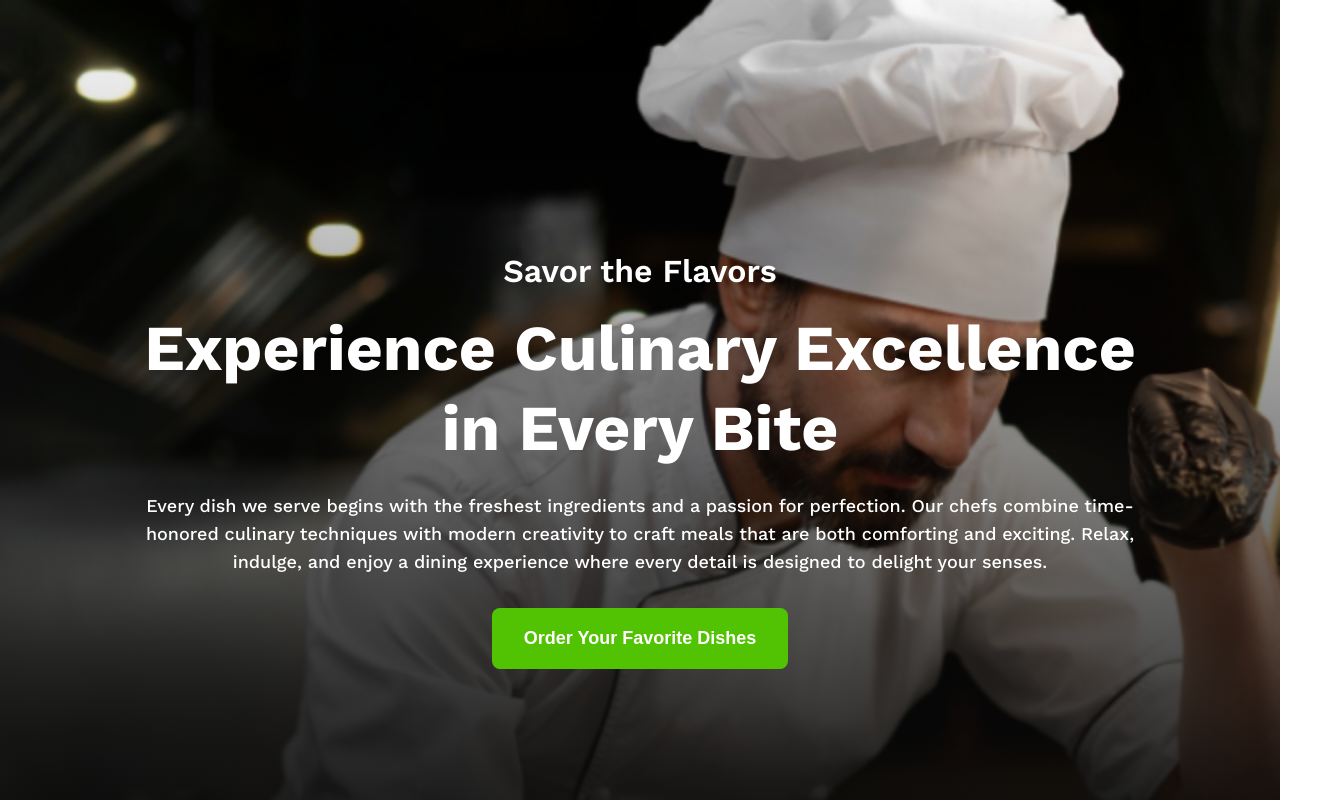
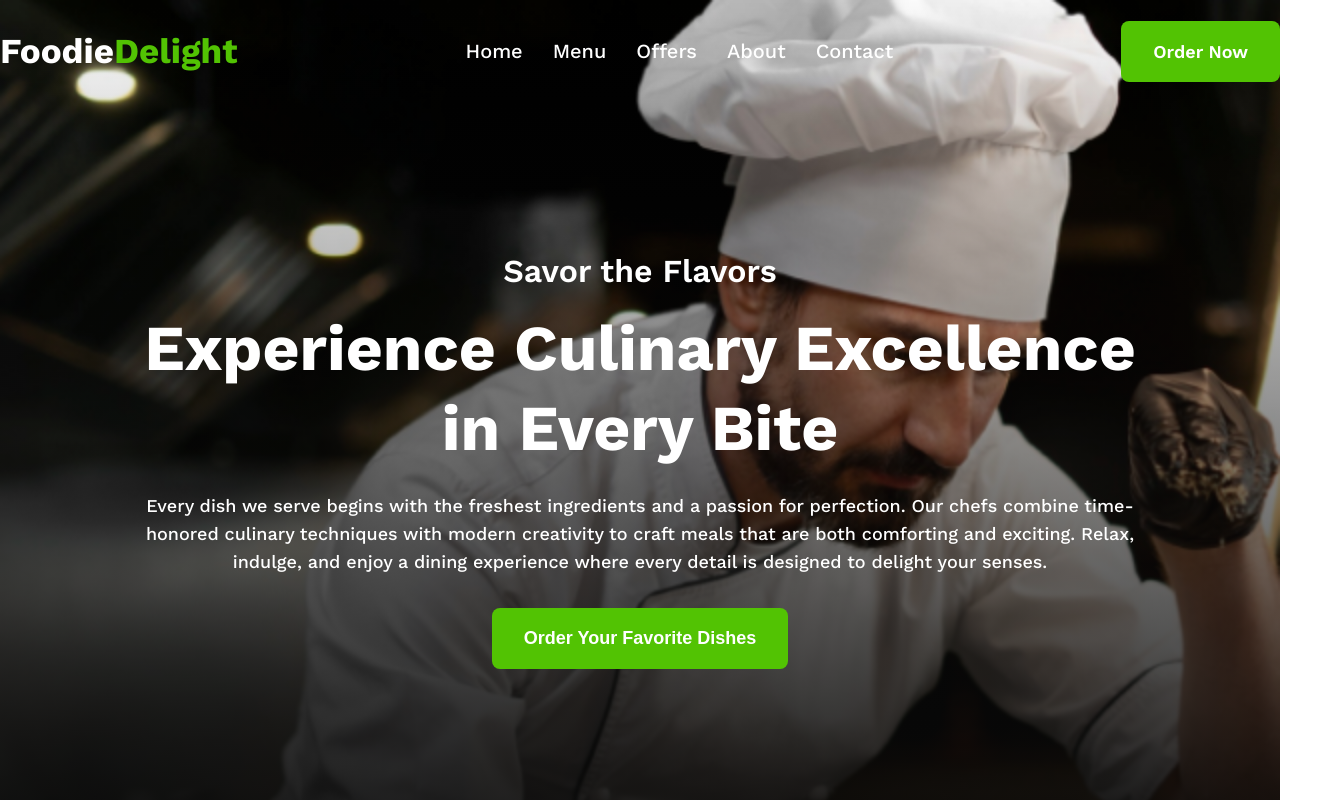
Before and after one commit to dev-rktanvir/food-restaruent, a plain HTML site: page index.html in a window 1280 px wide. Shown: the top 800 px of the page, 1330 px wide, since content can reach past the window. Drawn offline with nearby package versions, Linux system fonts and the light colour scheme.

Commit message:
complete navbar

```diff
--- a/index.html
+++ b/index.html
@@ -16,21 +16,35 @@
 
 <body class="work-sans-font">
     <header class="header">
+        <nav class="navbar">
+            <div class="logo">
+                <a href="#">Foodie<span>Delight</span></a>
+            </div>
+
+            <ul class="nav-links">
+                <li><a href="#home">Home</a></li>
+                <li><a href="#menu">Menu</a></li>
+                <li><a href="#brands-food">Offers</a></li>
+                <li><a href="#about">About</a></li>
+                <li><a href="#contact">Contact</a></li>
+            </ul>
+
+            <div class="nav-btn">
+                <a href="#order" class="btn-primary">Order Now</a>
+            </div>
+        </nav>
         <div class="header-content">
-
             <h3 class="sub-title">Savor the Flavors</h3>
-
             <h2 class="main-title">
                 Experience Culinary Excellence in Every Bite
             </h2>
-
             <p class="text">
                 Every dish we serve begins with the freshest ingredients and a passion for perfection.
-                Our chefs combine time-honored culinary techniques with modern creativity to craft meals that are both
+                Our chefs combine time-honored culinary techniques with modern creativity to craft meals that are
+                both
                 comforting and exciting.
                 Relax, indulge, and enjoy a dining experience where every detail is designed to delight your senses.
             </p>
-
             <button class="btn-primary">Order Your Favorite Dishes</button>
 
         </div>
--- a/style/style.css
+++ b/style/style.css
@@ -29,8 +29,10 @@
     background-size: cover;
     height: 920px;
     display: flex;
+    flex-direction: column;
     justify-content: center;
     align-items: center;
+    position: relative;
 }
 
 .header-content {
@@ -58,6 +60,51 @@
     font-weight: 500;
     line-height: 28px;
     margin-bottom: 32px;
+}
+
+/* Navbar style */
+
+.navbar {
+    display: flex;
+    justify-content: space-between;
+    align-items: center;
+    padding: 30px 50px;
+    position: absolute;
+    top: 0;
+    z-index: 100;
+    width: 1280px;
+}
+
+.logo a {
+    font-size: 35px;
+    font-weight: 700;
+    color: white;
+    text-decoration: none;
+}
+
+.logo span {
+    color: #52C303;
+}
+
+.nav-links {
+    list-style: none;
+    display: flex;
+    gap: 30px;
+}
+
+.nav-links li a {
+    text-decoration: none;
+    color: white;
+    font-size: 20px;
+    font-weight: 500;
+    transition: color 0.3s;
+}
+
+.nav-links li a:hover {
+    color: #52C303;
+}
+.nav-btn a{
+    text-decoration: none;
 }
 
 /* Brand Food style */
@@ -192,12 +239,14 @@
     padding: 30px 0;
     margin: 32px 0;
 }
-.hr-line p{
+
+.hr-line p {
     font-size: 32px;
     font-weight: 600;
     color: #101010;
 }
-.footer-container p:nth-child(2){
+
+.footer-container p:nth-child(2) {
     color: red;
     margin-top: 40px;
 }
```
